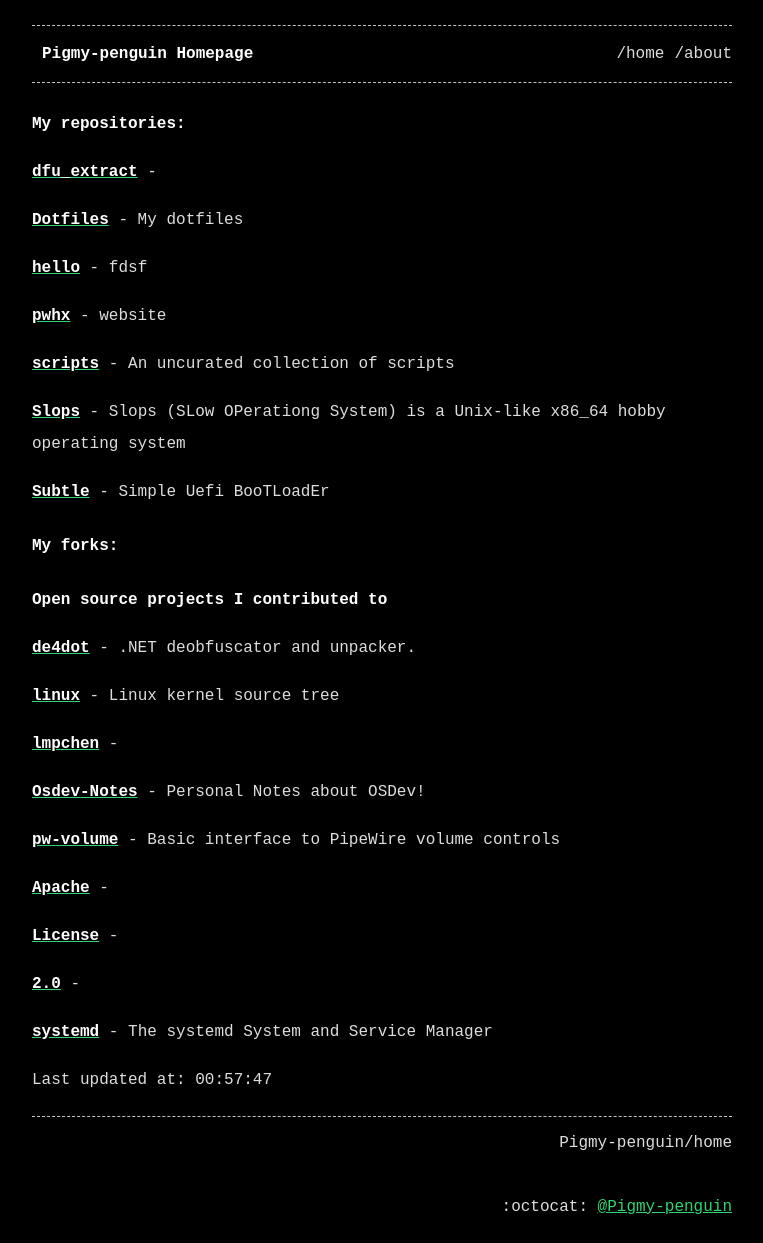
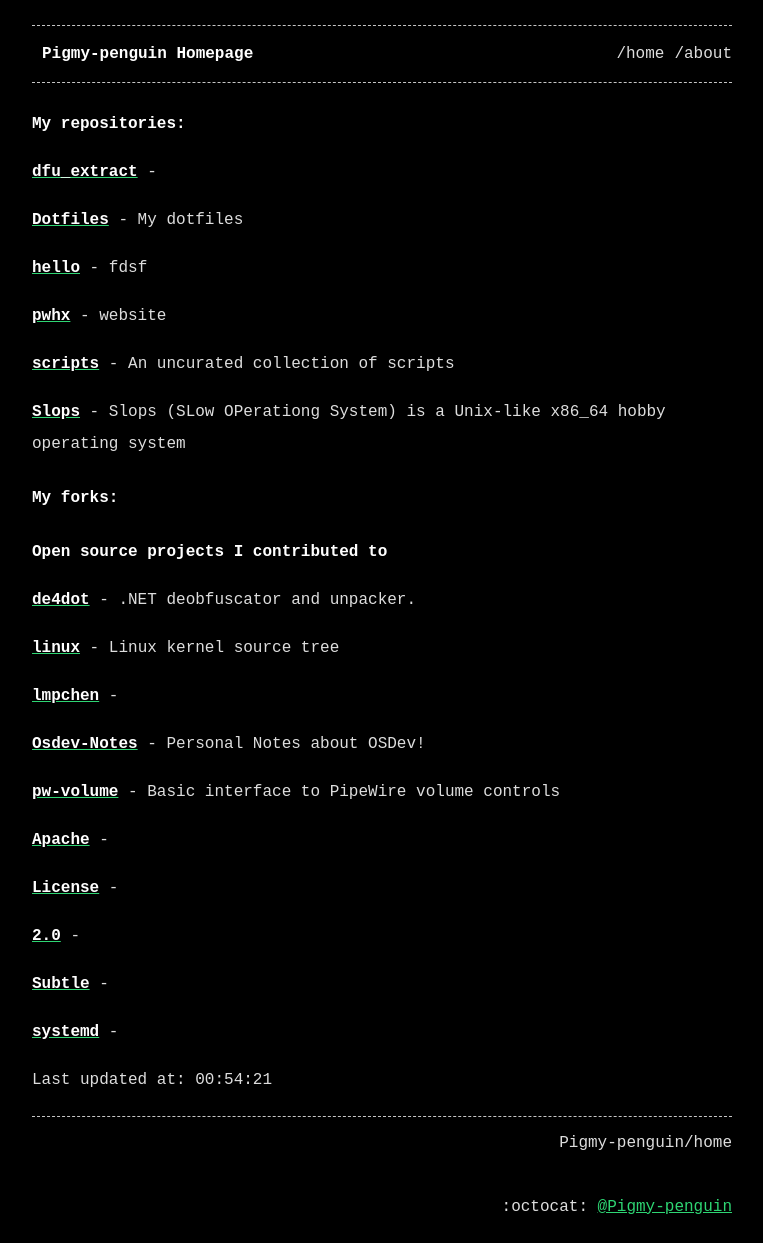
Before and after one commit to Pigmy-penguin/Pigmy-penguin.github.io, a Jekyll site: the page built from index.md, in a window 1280 px wide. Shown: the whole page, without its empty margins (258-1021 px from the left). Built offline with Jekyll 4.4.1, drawn with Linux system fonts in a browser that asks for light colours.

Commit message:
Auto updating the website

```diff
--- a/index.md
+++ b/index.md
@@ -19,8 +19,6 @@ title: Pigmy-penguin Homepage
 
 [**Slops**](https://github.com/Pigmy-penguin/Slops) - Slops (SLow OPerationg System) is a Unix-like x86_64 hobby operating system
 
-[**Subtle**](https://github.com/Pigmy-penguin/Subtle) - Simple Uefi BooTLoadEr
-
 ## My forks:
 ### Open source projects I contributed to
 
@@ -40,7 +38,9 @@ title: Pigmy-penguin Homepage
 
 [**2.0**](https://github.com/Pigmy-penguin/2.0) -
 
-[**systemd**](https://github.com/Pigmy-penguin/systemd) - The systemd System and Service Manager
+[**Subtle**](https://github.com/Pigmy-penguin/Subtle) -
+
+[**systemd**](https://github.com/Pigmy-penguin/systemd) -
 
 
-Last updated at: 00:57:47
+Last updated at: 00:54:21
```
Also changed, not shown: 2 other files.
